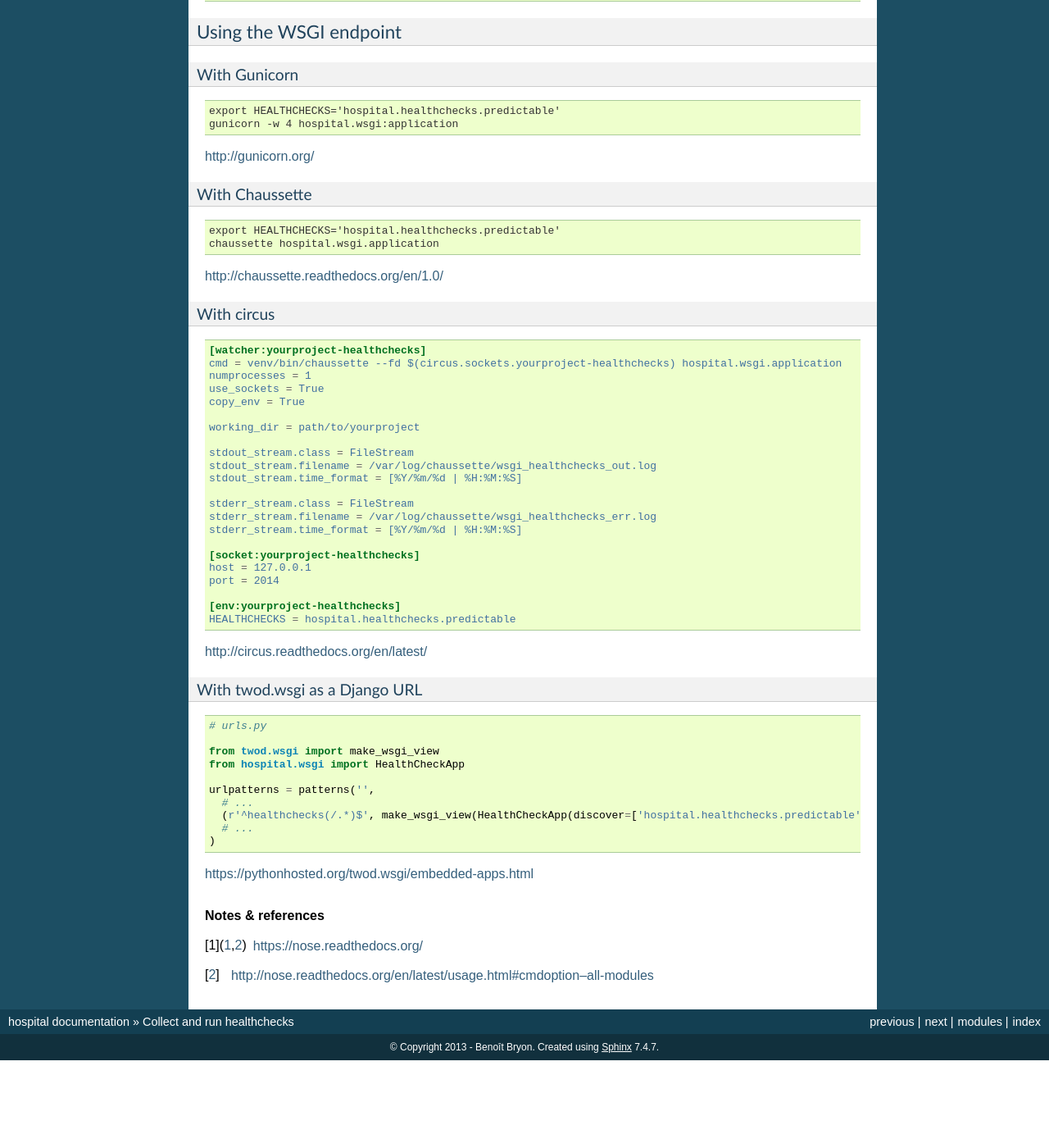
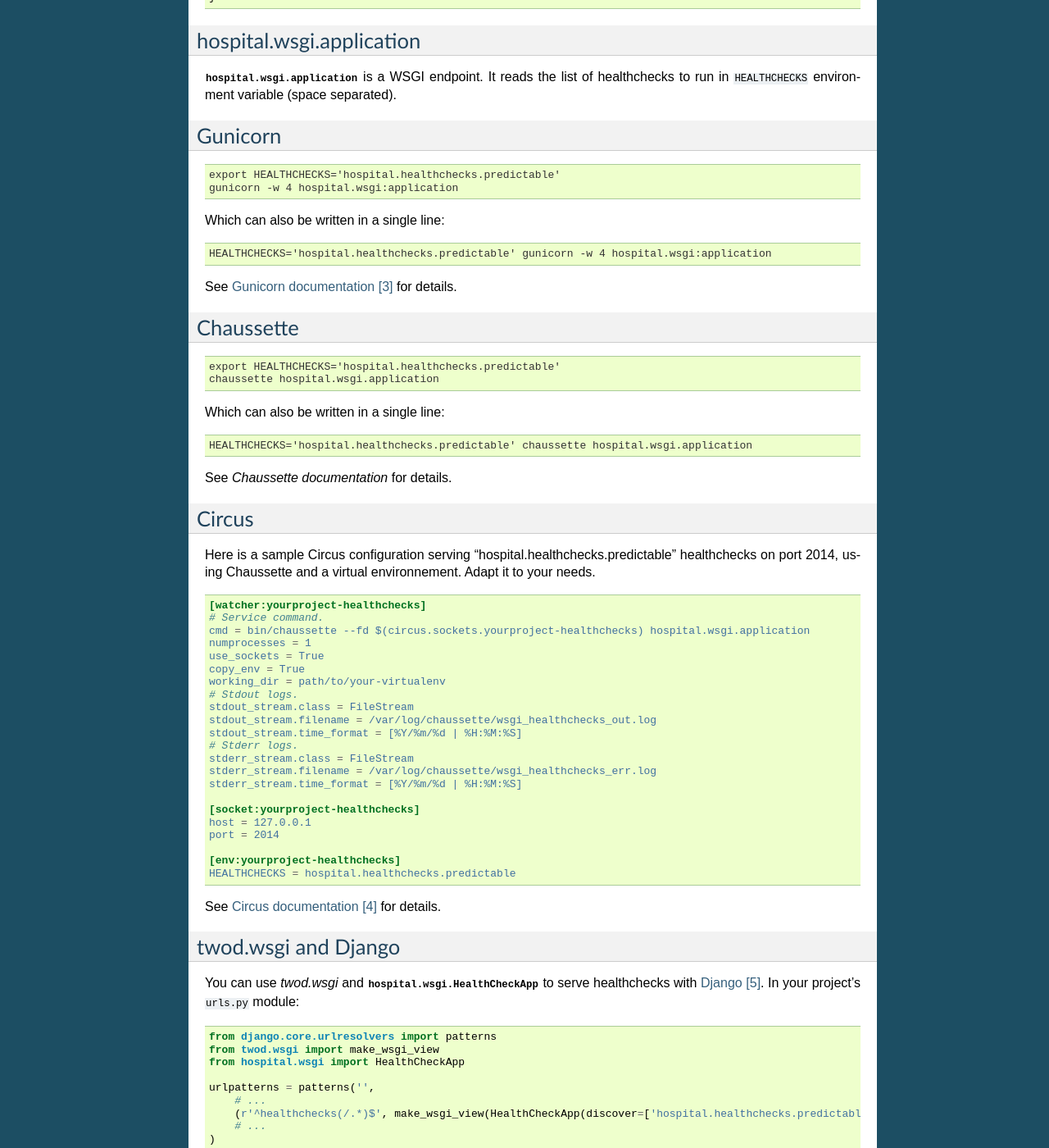
Before and after one commit to python-hospital/hospital, a Sphinx documentation site: the page built from docs/run.txt, in a window 1280 px wide and 1400 px high, scrolled down 1780 px. Shown: the whole window at 82% size. Built offline with Sphinx 7.4.7, drawn with Linux system fonts in a browser that asks for light colours; before the commit the page ends 3073 px from its top, so only the background shows below that; some of the changed text lies outside the part shown.

Commit message:
Refs #44 - Reviewed documentation about running WSGI service. Removed 'hospital_serve' script from entry points.

```diff
--- a/docs/run.txt
+++ b/docs/run.txt
@@ -7,10 +7,14 @@
 
 1. run a shell command:
 
-   * using `hospital.cli`_
-   * using `nose`_
+   * using `hospital.cli`_;
+   * using `nose`_.
 
-2. perform GET requests to a web service: using `hospital.wsgi`_.
+2. perform GET requests to a web service: using `hospital.wsgi`_...
+
+   * with `Chaussette`_, `Gunicorn`_ or `Circus`_;
+   * with `twod.wsgi and Django`_;
+   * as `a (basic) standalone server <hospital.wsgi>`_.
 
 If you want to setup another runner, notice that you can use the
 :func:`~hospital.core.is_healthcheck` function to verify whether an object is
@@ -74,19 +78,16 @@
 hospital.wsgi
 *************
 
-You can use :mod:`hospital.wsgi` to expose healthchecks over HTTP:
-
-Using the standalone HTTPD server
-+++++++++++++++++++++++++++++++++
+:mod:`hospital.wsgi` embeds a basic HTTP server:
 
 .. code:: console
 
-   $ hospital_serve hospital.healthchecks.predictable
+   $ python -m hospital.wsgi hospital.healthchecks.predictable
    Serving on 0.0.0.0 port 1515...
 
-See ``hospital_serve --help`` for detailed usage and options.
+See ``python -m hospital.wsgi --help`` for detailed usage and options.
 
-Then each time you perform a GET on the server's root, healthchecks are
+Each time you perform a GET on the server's root, healthchecks are
 collected and run.
 
 The status code of the response is 200 in case all healthchecks passed, else it
@@ -94,7 +95,7 @@
 
 .. code:: console
 
-   $ curl -X GET -I http://localhost:112112/
+   $ curl -X GET -I http://localhost:1515/
    HTTP/1.0 200 OK
    Date: Fri, 28 Feb 2014 13:19:08 GMT
    Server: WSGIServer/0.1 Python/2.7.5+
@@ -124,47 +125,73 @@
        }
    }
 
-Using the WSGI endpoint
-+++++++++++++++++++++++
 
-With Gunicorn
--------------
+*************************
+hospital.wsgi.application
+*************************
+
+:data:`hospital.wsgi.application` is a WSGI endpoint. It reads the list of
+healthchecks to run in ``HEALTHCHECKS`` environment variable (space separated).
+
+
+********
+Gunicorn
+********
 
 .. code:: console
 
    export HEALTHCHECKS='hospital.healthchecks.predictable'
    gunicorn -w 4 hospital.wsgi:application
 
-http://gunicorn.org/
+Which can also be written in a single line:
+
+.. code:: console
+
+   HEALTHCHECKS='hospital.healthchecks.predictable' gunicorn -w 4 hospital.wsgi:application
+
+See `Gunicorn documentation`_ for details.
 
 
-With Chaussette
----------------
+**********
+Chaussette
+**********
 
 .. code:: console
 
    export HEALTHCHECKS='hospital.healthchecks.predictable'
    chaussette hospital.wsgi.application
 
-http://chaussette.readthedocs.org/en/1.0/
+Which can also be written in a single line:
 
-With circus
------------
+.. code:: console
+
+   HEALTHCHECKS='hospital.healthchecks.predictable' chaussette hospital.wsgi.application
+
+See `Chaussette documentation` for details.
+
+
+******
+Circus
+******
+
+Here is a sample Circus configuration serving
+"hospital.healthchecks.predictable" healthchecks on port 2014, using
+Chaussette and a virtual environnement. Adapt it to your needs.
 
 .. code:: ini
 
    [watcher:yourproject-healthchecks]
-    cmd = venv/bin/chaussette --fd $(circus.sockets.yourproject-healthchecks) hospital.wsgi.application
+   # Service command.
+   cmd = bin/chaussette --fd $(circus.sockets.yourproject-healthchecks) hospital.wsgi.application
    numprocesses = 1
    use_sockets = True
    copy_env = True
-
-    working_dir = path/to/yourproject
-
+   working_dir = path/to/your-virtualenv
+   # Stdout logs.
    stdout_stream.class = FileStream
    stdout_stream.filename = /var/log/chaussette/wsgi_healthchecks_out.log
    stdout_stream.time_format = [%Y/%m/%d | %H:%M:%S]
-
+   # Stderr logs.
    stderr_stream.class = FileStream
    stderr_stream.filename = /var/log/chaussette/wsgi_healthchecks_err.log
    stderr_stream.time_format = [%Y/%m/%d | %H:%M:%S]
@@ -176,16 +203,19 @@
    [env:yourproject-healthchecks]
    HEALTHCHECKS = hospital.healthchecks.predictable
 
-http://circus.readthedocs.org/en/latest/
+See `Circus documentation`_ for details.
 
 
-With twod.wsgi as a Django URL
-------------------------------
+********************
+twod.wsgi and Django
+********************
+
+You can use `twod.wsgi` and :class:`hospital.wsgi.HealthCheckApp` to serve
+healthchecks with `Django`_. In your project's :file:`urls.py` module:
 
 .. code:: python
 
-    # urls.py
-
+   from django.core.urlresolvers import patterns
    from twod.wsgi import make_wsgi_view
    from hospital.wsgi import HealthCheckApp
 
@@ -195,13 +225,18 @@
        # ...
    )
 
-https://pythonhosted.org/twod.wsgi/embedded-apps.html
+See `twod.wsgi documentation`_ for details.
 
 
 .. rubric:: Notes & references
 
 .. target-notes::
 
-.. _`nose`: https://nose.readthedocs.org/
+.. _`nose test runner`: https://nose.readthedocs.org/
 .. _`--all-modules option`:
    http://nose.readthedocs.org/en/latest/usage.html#cmdoption--all-modules
+.. _`Gunicorn documentation`: http://gunicorn.org/
+.. _`Chaussette documentation`: https://chaussette.readthedocs.org/
+.. _`Circus documentation`: http://circus.readthedocs.org/en/latest/
+.. _`Django`: https://www.djangoproject.com/
+.. _`twod.wsgi documentation`: https://pythonhosted.org/twod.wsgi/embedded-apps.html
--- a/setup.py
+++ b/setup.py
@@ -44,11 +44,7 @@
 if IS_PYTHON2:
     REQUIREMENTS.extend(['mock'])
 
-ENTRY_POINTS = {
-    'console_scripts': [
-        'hospital_serve = hospital.wsgi:main',
-    ]
-}
+ENTRY_POINTS = {}
 
 
 if __name__ == '__main__':  # Don't run setup() when we import this module.
```
Also changed, not shown: other parts of docs/run.txt (+1 -1 lines). Lines whose indentation alone changed are shown as unchanged.
